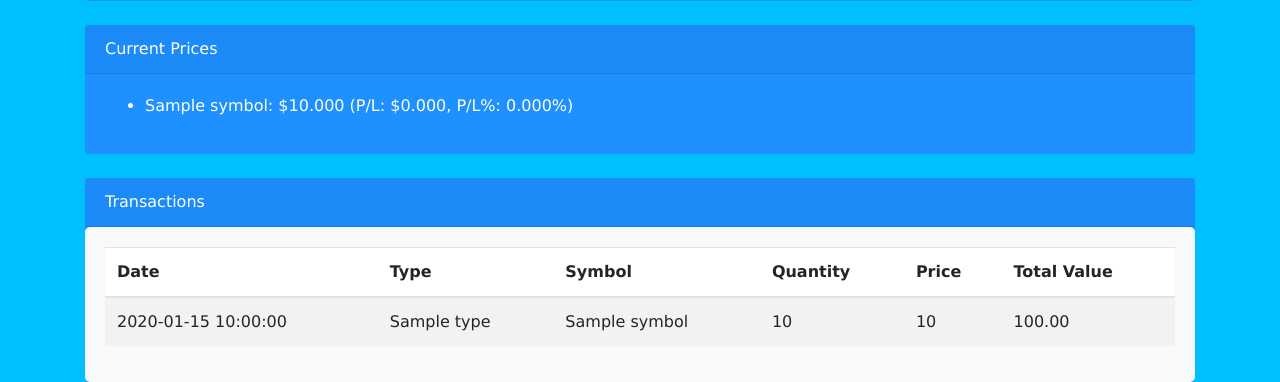
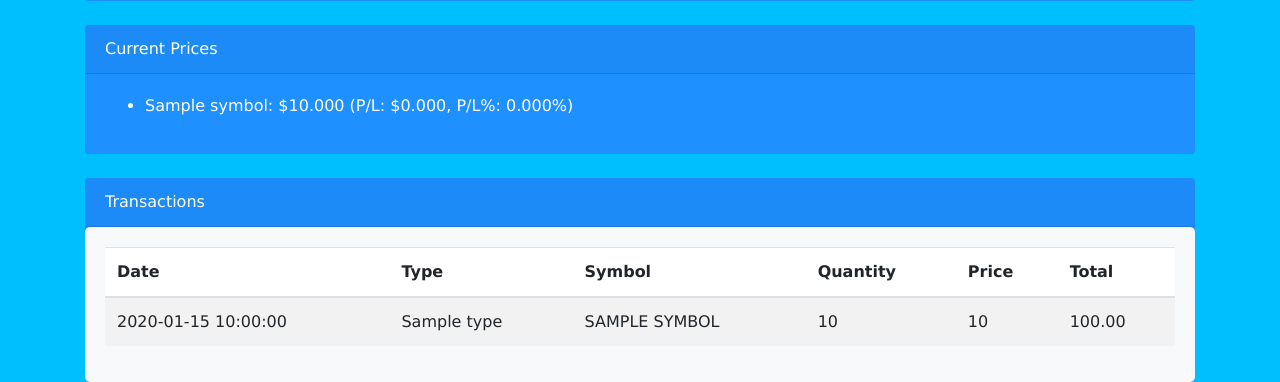
Before and after one commit to Jedi-Master-Teban/Stock-Tracker-Flask-App, a Flask app: template templates/index.html in a window 1280 px wide. Shown: the part 817-1199 px from the top of the page. Run offline with Flask 3, Linux system fonts and the light colour scheme; the template is opened without the code that fills it: most values are stand-ins (such as "Sample title", 1, 10 or a date in 2020); some libraries are stand-ins or nearby versions.

Commit message:
Tickers en mayúsculas

```diff
--- a/templates/index.html
+++ b/templates/index.html
@@ -138,7 +138,7 @@
                             <th>Symbol</th>
                             <th>Quantity</th>
                             <th>Price</th>
-                            <th>Total Value</th>
+                            <th>Total</th>
                         </tr>
                     </thead>
                     <tbody>
@@ -146,7 +146,7 @@
                             <tr>
                                 <td>{{ row['Date'] }}</td>
                                 <td>{{ row['Type'] }}</td>
-                                <td>{{ row['Symbol'] }}</td>
+                                <td>{{ row['Symbol']|upper }}</td>
                                 <td>{{ row['Quantity'] }}</td>
                                 <td>{{ row['Price'] }}</td>
                                 <td>{{ '%.2f' % (row['Quantity'] * row['Price']) if row['Quantity'] and row['Price'] else 'N/A' }}</td>
```
